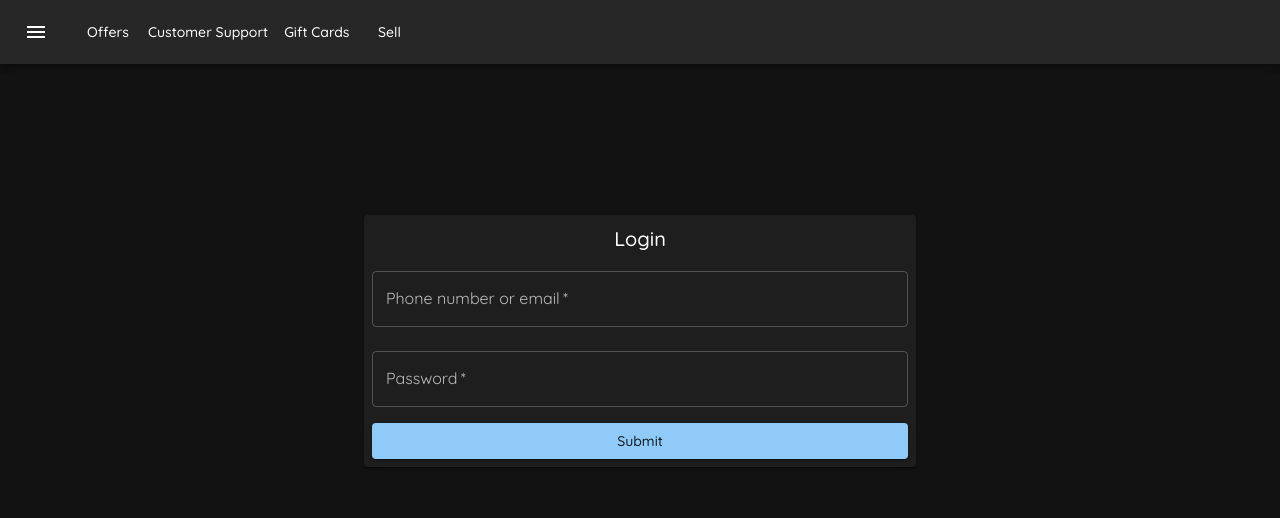
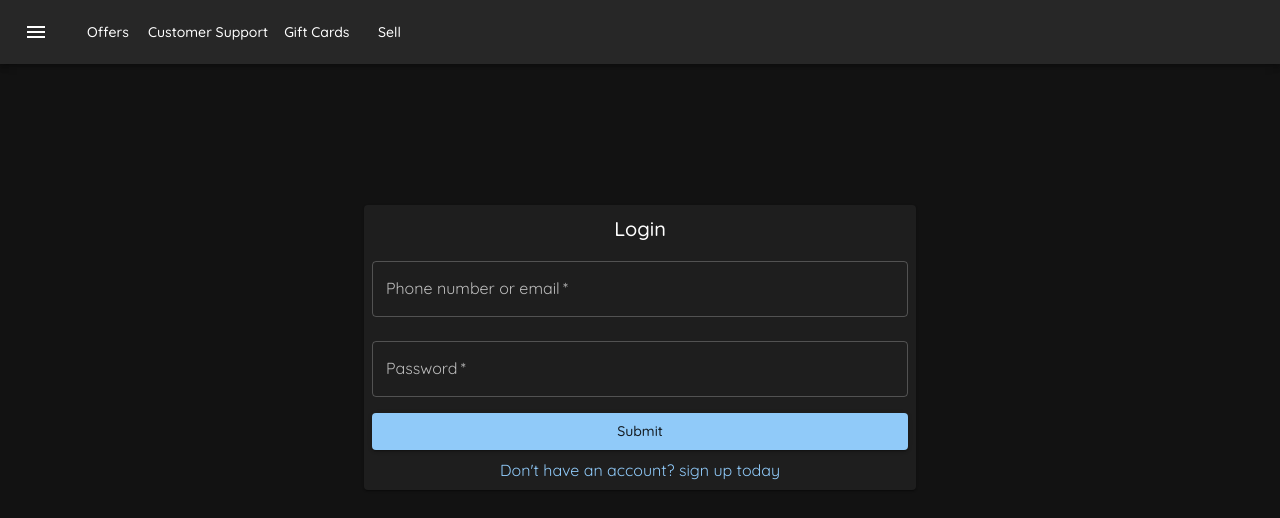
Before and after one commit to BlueWebber/blue-shop-client, a React (Create React App) app: page /login in a window 1280 px wide. Shown: the top 518 px of the page. Built offline with nearby package versions, Linux system fonts and the light colour scheme.

Commit message:
add the signup option to the login form

```diff
--- a/src/screens/login.jsx
+++ b/src/screens/login.jsx
@@ -5,7 +5,9 @@ import {
   Paper,
   Typography,
   Box,
+  Link,
 } from "@mui/material";
+import { Link as RouterLink } from "react-router-dom";
 
 /*
 <TextField
@@ -75,6 +77,11 @@ const Login = () => {
               Submit
             </Button>
           </form>
+          <Box sx={{ mt: 1, textAlign: "center" }}>
+            <Link component={RouterLink} underline="none" to="/signup">
+              Don't have an account? sign up today
+            </Link>
+          </Box>
         </Paper>
       </Container>
     </Box>
```
